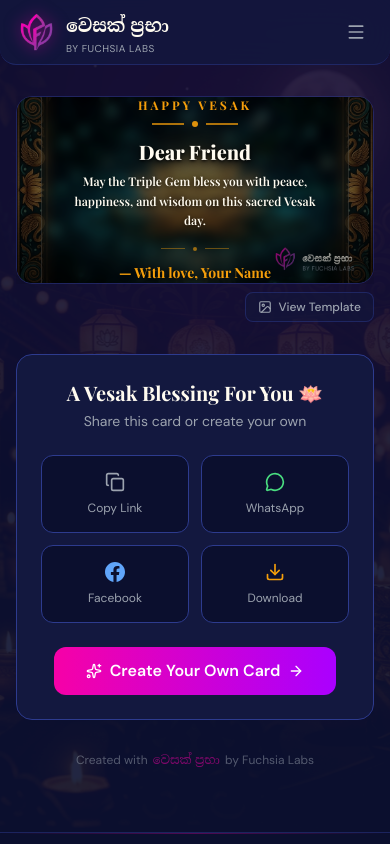
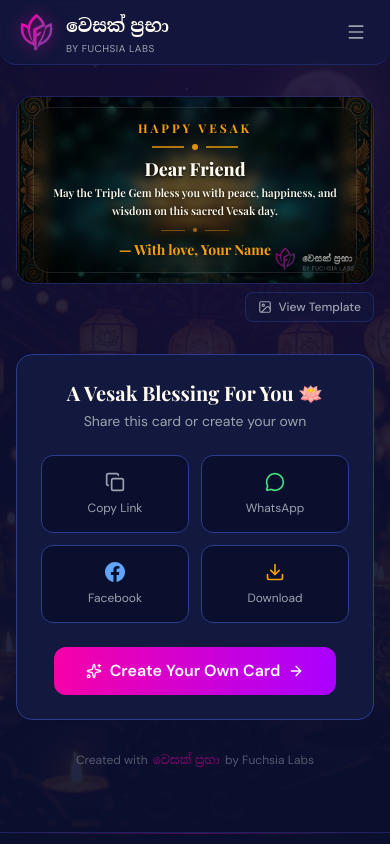
Before and after one commit to avidzcheetah/vesak-prabha, a Next.js app: page /c/1 in a window 390 px wide. Shown: the top 844 px of the page. Built offline with nearby package versions, Linux system fonts and the light colour scheme; no server answers; the database is empty; a web font is replaced by a local one.

Commit message:
fix: prevent card content cropping on mobile devices

```diff
--- a/src/components/card-builder/card-canvas.tsx
+++ b/src/components/card-builder/card-canvas.tsx
@@ -57,13 +57,13 @@ export default function CardCanvas({
         <div className="absolute inset-0 bg-gradient-to-t from-black/60 via-black/20 to-black/40" />
 
         {/* Text content overlay */}
-        <div className="absolute inset-0 flex flex-col items-center justify-center px-6 sm:px-10 md:px-16 py-6 sm:py-10 text-center">
+        <div className="absolute inset-0 flex flex-col items-center justify-center px-4 sm:px-10 md:px-16 py-3 sm:py-10 text-center">
 
           {/* Frosted glass text backdrop */}
-          <div className="relative bg-black/25 backdrop-blur-[6px] rounded-2xl px-6 sm:px-10 md:px-14 py-5 sm:py-8 border border-white/10 shadow-[0_8px_32px_rgba(0,0,0,0.3)]">
+          <div className="relative bg-black/25 backdrop-blur-[6px] rounded-2xl px-4 sm:px-10 md:px-14 py-3 sm:py-8 border border-white/10 shadow-[0_8px_32px_rgba(0,0,0,0.3)]">
 
             {/* Vesak title — accent colored, bold */}
-            <div className="mb-3 sm:mb-5">
+            <div className="mb-2 sm:mb-5">
               <p
                 className={cn(
                   "text-xs sm:text-sm md:text-base font-bold uppercase tracking-[0.25em] mb-2",
@@ -96,7 +96,7 @@ export default function CardCanvas({
             {/* Recipient — large, bold, clear */}
             <h2
               className={cn(
-                "text-xl sm:text-3xl md:text-4xl font-extrabold mb-2 sm:mb-3 leading-tight",
+                "text-lg sm:text-3xl md:text-4xl font-extrabold mb-1 sm:mb-3 leading-tight",
                 headingFontClass
               )}
               style={{
@@ -110,7 +110,7 @@ export default function CardCanvas({
             {/* Message — bold, good contrast */}
             <p
               className={cn(
-                "text-xs sm:text-sm md:text-base leading-relaxed max-w-lg mb-4 sm:mb-6 font-semibold",
+                "text-[11px] sm:text-sm md:text-base leading-relaxed max-w-lg mb-2 sm:mb-6 font-semibold",
                 bodyFontClass
               )}
               style={{
@@ -122,7 +122,7 @@ export default function CardCanvas({
             </p>
 
             {/* Decorative divider */}
-            <div className="flex items-center justify-center gap-2 mb-3 sm:mb-4">
+            <div className="flex items-center justify-center gap-2 mb-2 sm:mb-4">
               <div
                 className="w-6 sm:w-8 h-px"
                 style={{ backgroundColor: template.accent_color, opacity: 0.4 }}
```
